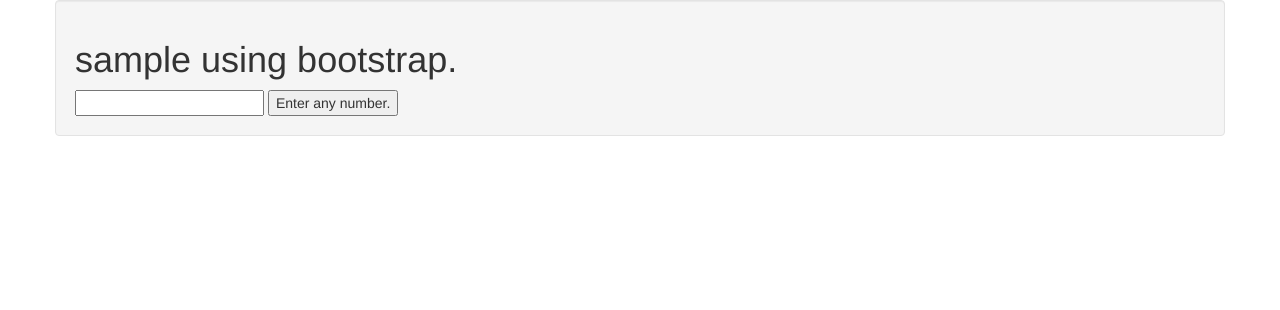
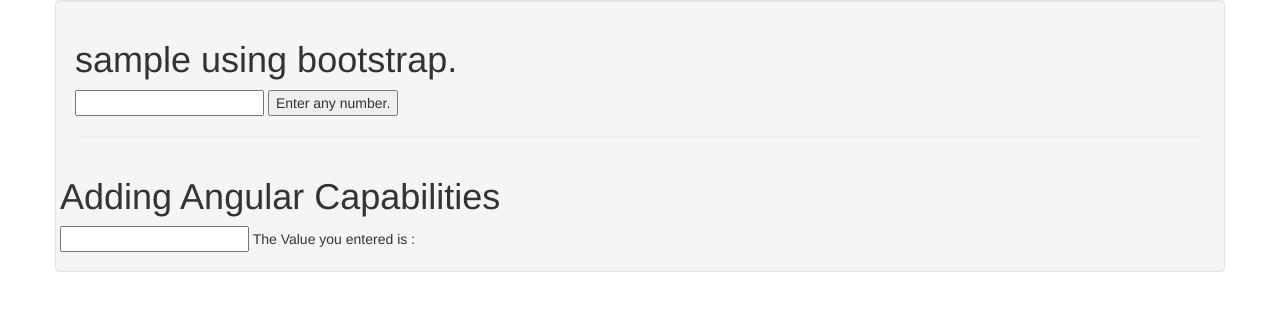
Before and after one commit to sravyathavegesna/client-side-playarea, a plain HTML site: page index.html in a window 1280 px wide. Drawn offline with nearby package versions, Linux system fonts and the light colour scheme.

Commit message:
Added angular capabilities
Added ng-model

```diff
--- a/index.html
+++ b/index.html
@@ -1,15 +1,29 @@
 <!DOCTYPE html>
 <html>
+
 <head>
     <title>Wireframe to a HTML/CSS</title>
     <link rel="stylesheet" href="https://maxcdn.bootstrapcdn.com/bootstrap/3.3.2/css/bootstrap.min.css">
+
 </head>
-    <body>
+
+<body ng-app>
     <div class="container well">
         <h1>sample using bootstrap.</h1>
         <input type="number">
         <button type="button">Enter any number.</button>
 
+        <hr>
+        <div class="row">
+            <h1>Adding Angular Capabilities</h1>
+            <input type="text" ng-model="sample"></input>
+            The Value you entered is : {{sample}}
         </div>
+
+    </div>
+
+
+    <script src="https://ajax.googleapis.com/ajax/libs/angularjs/1.2.0/angular.min.js"></script>
 </body>
+
 </html>
```
Lines whose indentation alone changed are shown as unchanged.
